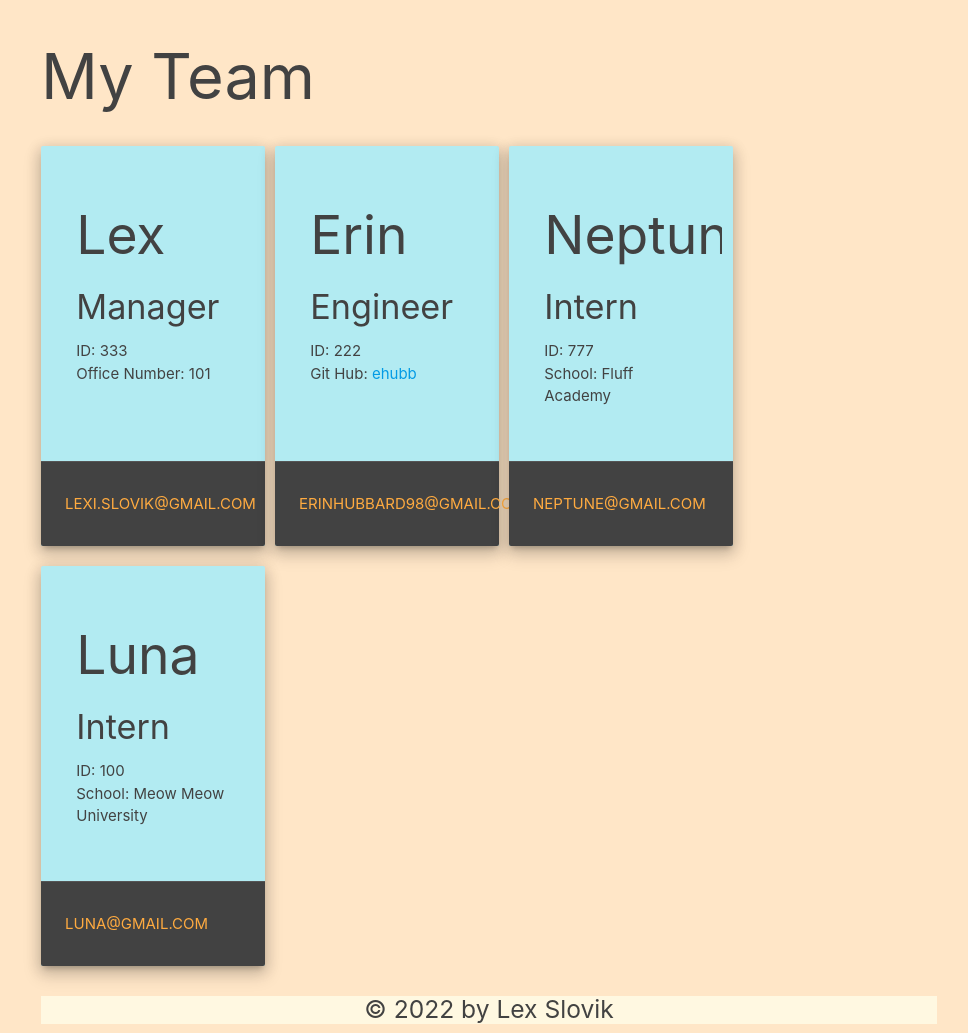
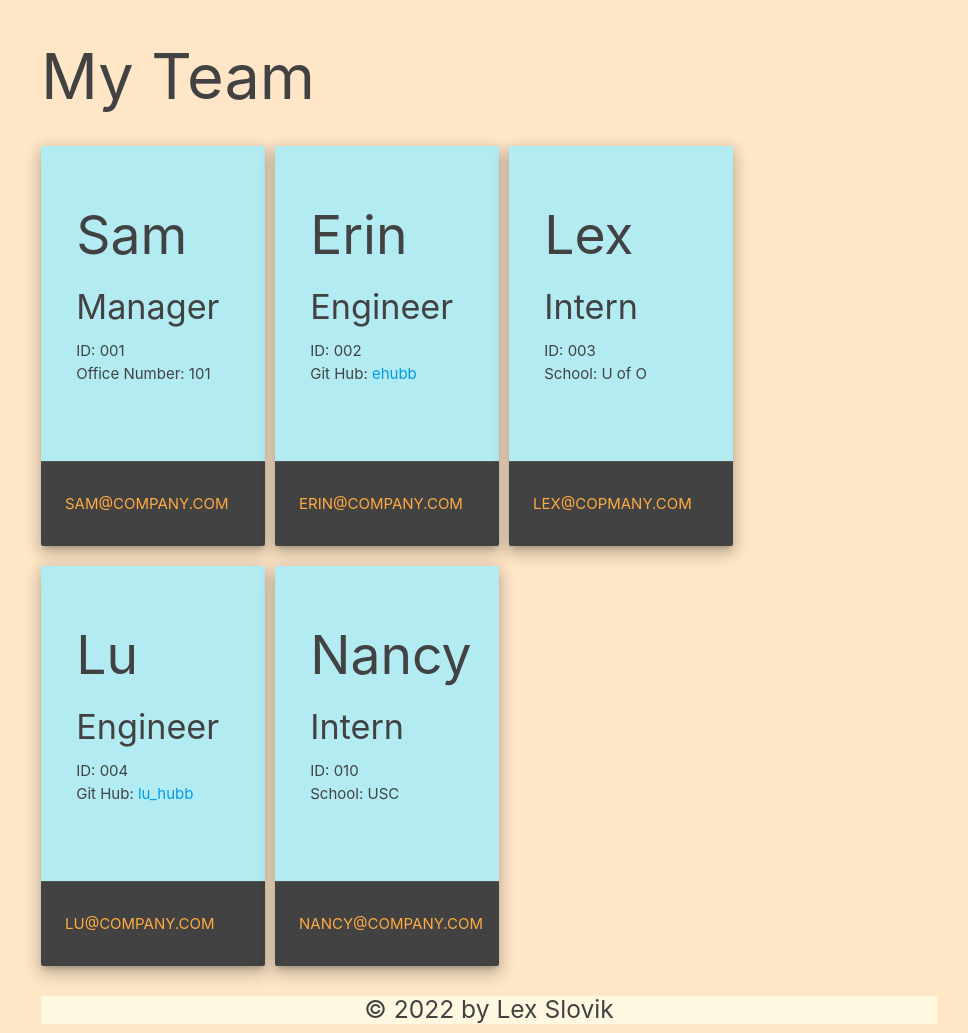
Before and after one commit to lexslo/profile-generator, a website: page dist/index.html in a window 1280 px wide. Shown: the whole page, without its empty margins (151-1119 px from the left). Drawn offline with nearby package versions, Linux system fonts and the light colour scheme.

```diff
--- a/dist/index.html
+++ b/dist/index.html
@@ -21,15 +21,15 @@
 
           <div class="card medium z-depth-3 col s12 m6 l4 xl3">
             <div class="card-content">
-              <span class="card-title"><h2>Lex</h2></span>
+              <span class="card-title"><h2>Sam</h2></span>
               <span class="card-title subtitle"><h4>Manager</h4></span>
               <ul>
-                <li>ID: 333</li>
+                <li>ID: 001</li>
                 <li>Office Number: 101</li>
               </ul>
             </div>
             <div class="card-action grey darken-3">
-              <p><a href="mailto:lexi.slovik@gmail.com">lexi.slovik@gmail.com</a></p>
+              <p><a href="mailto:sam@company.com">sam@company.com</a></p>
             </div>
           </div>
 
@@ -38,40 +38,54 @@
               <span class="card-title"><h2>Erin</h2></span>
               <span class="card-title subtitle"><h4>Engineer</h4></span>
               <ul>
-                <li>ID: 222</li>
+                <li>ID: 002</li>
                 <li>Git Hub: <a href="github.com/ehubb">ehubb</a></li>
               </ul>
             </div>
             <div class="card-action grey darken-3">
-              <p><a href="mailto:erinhubbard98@gmail.com">erinhubbard98@gmail.com</a></p>
+              <p><a href="mailto:erin@company.com">erin@company.com</a></p>
             </div>
           </div>
 
           <div class="card medium z-depth-3 col s12 m6 l4 xl3">
             <div class="card-content">
-              <span class="card-title"><h2>Neptune</h2></span>
+              <span class="card-title"><h2>Lex</h2></span>
               <span class="card-title subtitle"><h4>Intern</h4></span>
               <ul>
-                <li>ID: 777</li>
-                <li>School: Fluff Academy</li>
+                <li>ID: 003</li>
+                <li>School: U of O</li>
               </ul>
             </div>
             <div class="card-action grey darken-3">
-              <p><a href="mailto:neptune@gmail.com">neptune@gmail.com</a></p>
+              <p><a href="mailto:lex@copmany.com">lex@copmany.com</a></p>
             </div>
           </div>
 
           <div class="card medium z-depth-3 col s12 m6 l4 xl3">
             <div class="card-content">
-              <span class="card-title"><h2>Luna</h2></span>
-              <span class="card-title subtitle"><h4>Intern</h4></span>
+              <span class="card-title"><h2>Lu</h2></span>
+              <span class="card-title subtitle"><h4>Engineer</h4></span>
               <ul>
-                <li>ID: 100</li>
-                <li>School: Meow Meow University</li>
+                <li>ID: 004</li>
+                <li>Git Hub: <a href="github.com/lu_hubb">lu_hubb</a></li>
               </ul>
             </div>
             <div class="card-action grey darken-3">
-              <p><a href="mailto:luna@gmail.com">luna@gmail.com</a></p>
+              <p><a href="mailto:lu@company.com">lu@company.com</a></p>
+            </div>
+          </div>
+
+          <div class="card medium z-depth-3 col s12 m6 l4 xl3">
+            <div class="card-content">
+              <span class="card-title"><h2>Nancy</h2></span>
+              <span class="card-title subtitle"><h4>Intern</h4></span>
+              <ul>
+                <li>ID: 010</li>
+                <li>School: USC</li>
+              </ul>
+            </div>
+            <div class="card-action grey darken-3">
+              <p><a href="mailto:nancy@company.com">nancy@company.com</a></p>
             </div>
           </div>
 
```
Also changed, not shown: README.md.
